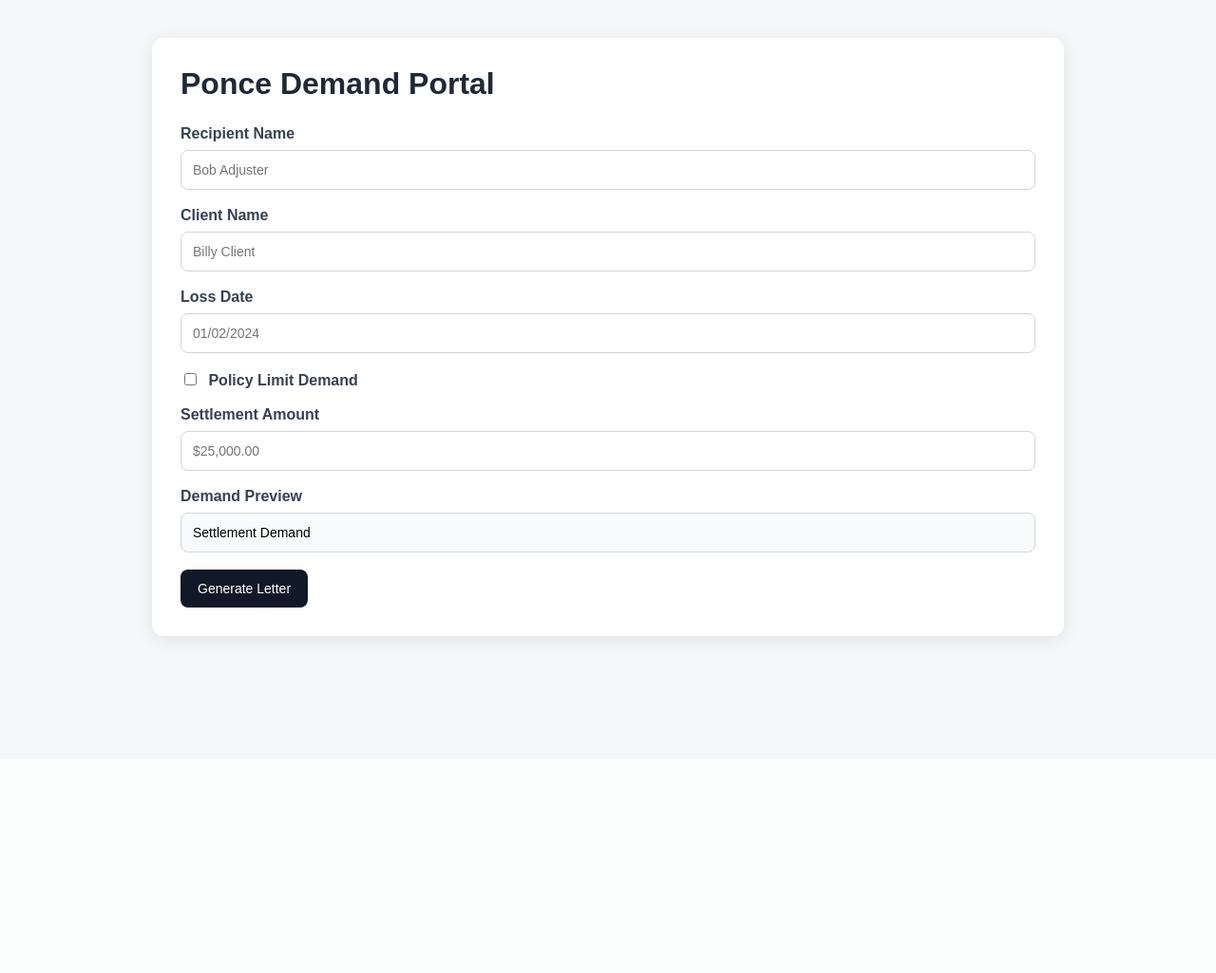
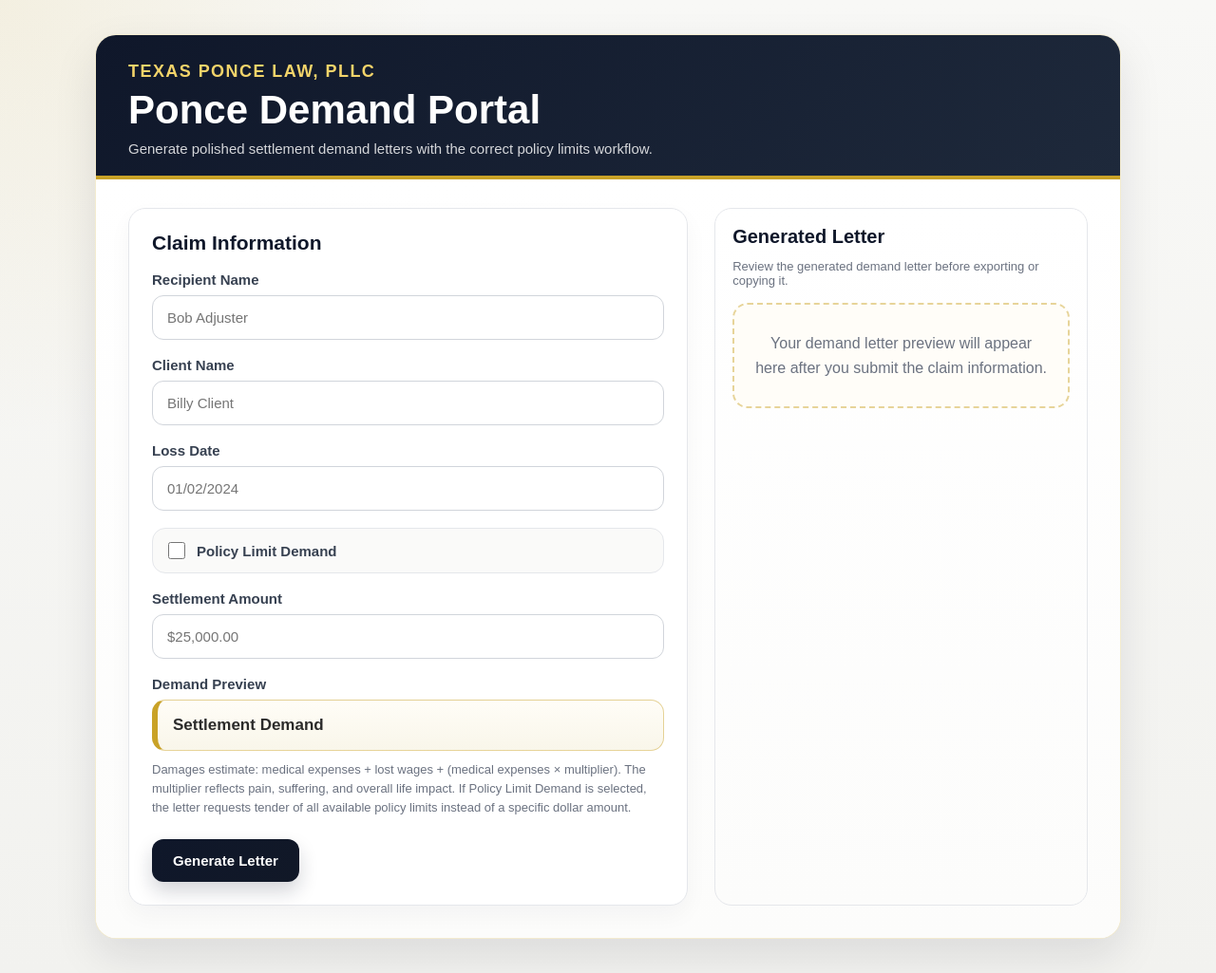
Before and after one commit to n1x0n9/ponce-demand-site, a Flask app: page / in a window 1280 px wide. Shown: the whole page at 95% size. Before the commit the page ends 680 px from the top, so only its background shows below. Run offline with Flask 3, Linux system fonts and the light colour scheme.

Commit message:
Restore UI design and fix policy limit demand behavior

```diff
--- a/app.py
+++ b/app.py
@@ -2,34 +2,52 @@ from flask import Flask, render_template, request
 
 app = Flask(__name__)
 
+
+def clean_text(value):
+    return (value or "").strip()
+
+
 @app.route("/", methods=["GET", "POST"])
 def index():
-
     generated_letter = ""
     demand_type = "Settlement Demand"
+    settlement_preview = "Settlement Demand"
+    policy_limit_checked = False
+    settlement_amount_value = ""
 
     if request.method == "POST":
+        recipient_name = clean_text(request.form.get("recipient_name"))
+        client_name = clean_text(request.form.get("client_name"))
+        loss_date = clean_text(request.form.get("loss_date"))
+        settlement_amount = clean_text(request.form.get("settlement_amount"))
+        policy_limit_demand = request.form.get("policy_limit_demand") == "on"
 
-        recipient_name = request.form.get("recipient_name", "")
-        client_name = request.form.get("client_name", "")
-        loss_date = request.form.get("loss_date", "")
-
-        policy_limit_demand = request.form.get("policy_limit_demand") == "on"
-        settlement_amount = request.form.get("settlement_amount", "")
+        policy_limit_checked = policy_limit_demand
+        settlement_amount_value = settlement_amount
 
         if policy_limit_demand:
             demand_type = "Policy Limits Demand"
-            demand_sentence = "we hereby demand tender of all available policy limits in full and final settlement of this claim."
+            settlement_preview = "Policy Limits Demand"
+            demand_sentence = (
+                "we hereby demand tender of all available policy limits "
+                "in full and final settlement of this claim."
+            )
         else:
             demand_type = "Settlement Demand"
+            settlement_preview = "Settlement Demand"
 
             if settlement_amount:
-                demand_sentence = f"we hereby demand the amount of {settlement_amount} in full and final settlement of this claim."
+                demand_sentence = (
+                    f"we hereby demand the amount of {settlement_amount} "
+                    "in full and final settlement of this claim."
+                )
             else:
-                demand_sentence = "we hereby demand a fair and reasonable settlement in full and final settlement of this claim."
+                demand_sentence = (
+                    "we hereby demand a fair and reasonable settlement "
+                    "in full and final settlement of this claim."
+                )
 
-        generated_letter = f"""
-This letter is written for the sole purpose of settlement and is not intended for use for any other purpose without the express written consent of this office. Accordingly, this letter and the material included herein shall not, to the extent allowed by law, be admitted as evidence.
+        generated_letter = f"""This letter is written for the sole purpose of settlement and is not intended for use for any other purpose without the express written consent of this office. Accordingly, this letter and the material included herein shall not, to the extent allowed by law, be admitted as evidence.
 
 Dear {recipient_name}:
 
@@ -47,7 +65,10 @@ Texas Ponce Law, PLLC
     return render_template(
         "form.html",
         generated_letter=generated_letter,
-        demand_type=demand_type
+        demand_type=demand_type,
+        settlement_preview=settlement_preview,
+        policy_limit_checked=policy_limit_checked,
+        settlement_amount_value=settlement_amount_value,
     )
 
 
--- a/templates/form.html
+++ b/templates/form.html
@@ -5,26 +5,96 @@
   <meta name="viewport" content="width=device-width, initial-scale=1.0">
   <title>Ponce Demand Portal</title>
   <style>
+    :root {
+      --bg: #f7f7f5;
+      --card: #ffffff;
+      --text: #111827;
+      --muted: #6b7280;
+      --line: #e5e7eb;
+      --gold: #c9a227;
+      --gold-dark: #9d7b12;
+      --navy: #0f172a;
+      --navy-2: #1e293b;
+      --soft: #fafaf9;
+    }
+
+    * {
+      box-sizing: border-box;
+    }
+
     body {
+      margin: 0;
       font-family: Arial, sans-serif;
-      background: #f4f6f8;
-      margin: 0;
-      padding: 0;
+      background:
+        radial-gradient(circle at top left, rgba(201,162,39,0.10), transparent 28%),
+        linear-gradient(180deg, #f8f8f6 0%, #f2f2ef 100%);
+      color: var(--text);
+    }
+
+    .page {
+      min-height: 100vh;
+      padding: 36px 20px;
     }
 
     .container {
-      max-width: 900px;
-      margin: 40px auto;
-      background: #ffffff;
-      padding: 30px;
-      border-radius: 12px;
-      box-shadow: 0 4px 18px rgba(0,0,0,0.08);
+      max-width: 1080px;
+      margin: 0 auto;
+      background: var(--card);
+      border: 1px solid rgba(201,162,39,0.22);
+      border-radius: 22px;
+      box-shadow: 0 18px 45px rgba(15, 23, 42, 0.10);
+      overflow: hidden;
     }
 
-    h1 {
-      margin-top: 0;
-      margin-bottom: 25px;
-      color: #1f2937;
+    .header {
+      padding: 28px 34px 20px;
+      background: linear-gradient(135deg, var(--navy) 0%, var(--navy-2) 100%);
+      color: #fff;
+      border-bottom: 4px solid var(--gold);
+    }
+
+    .brand {
+      font-size: 18px;
+      font-weight: 700;
+      letter-spacing: 0.08em;
+      text-transform: uppercase;
+      color: #f3d46a;
+      margin-bottom: 8px;
+    }
+
+    .header h1 {
+      margin: 0;
+      font-size: 42px;
+      line-height: 1.05;
+      font-weight: 800;
+    }
+
+    .header p {
+      margin: 10px 0 0;
+      color: rgba(255,255,255,0.82);
+      font-size: 15px;
+    }
+
+    .content {
+      display: grid;
+      grid-template-columns: 1.2fr 0.8fr;
+      gap: 28px;
+      padding: 30px 34px 34px;
+      background: linear-gradient(180deg, #fff 0%, #fcfcfb 100%);
+    }
+
+    .panel {
+      background: #fff;
+      border: 1px solid var(--line);
+      border-radius: 18px;
+      padding: 24px;
+      box-shadow: 0 10px 25px rgba(15, 23, 42, 0.04);
+    }
+
+    .panel h2 {
+      margin: 0 0 18px;
+      font-size: 21px;
+      color: var(--navy);
     }
 
     .form-group {
@@ -33,56 +103,166 @@
 
     label {
       display: block;
-      font-weight: 600;
+      font-weight: 700;
       margin-bottom: 8px;
       color: #374151;
+      font-size: 15px;
     }
 
     input[type="text"],
     textarea {
       width: 100%;
-      padding: 12px;
+      padding: 14px 15px;
       border: 1px solid #d1d5db;
-      border-radius: 8px;
-      font-size: 14px;
-      box-sizing: border-box;
+      border-radius: 12px;
+      font-size: 15px;
+      background: #fff;
+      color: var(--text);
+      transition: border-color 0.15s ease, box-shadow 0.15s ease;
     }
 
-    input[readonly] {
-      background: #f9fafb;
+    input[type="text"]:focus,
+    textarea:focus {
+      outline: none;
+      border-color: var(--gold);
+      box-shadow: 0 0 0 4px rgba(201,162,39,0.15);
+    }
+
+    textarea {
+      min-height: 360px;
+      resize: vertical;
+      white-space: pre-wrap;
+      line-height: 1.6;
+    }
+
+    .checkbox-card {
+      display: flex;
+      align-items: center;
+      gap: 12px;
+      padding: 14px 16px;
+      border: 1px solid var(--line);
+      border-radius: 14px;
+      background: var(--soft);
     }
 
     input[type="checkbox"] {
-      margin-right: 8px;
+      width: 18px;
+      height: 18px;
+      margin: 0;
+      accent-color: var(--gold-dark);
+    }
+
+    .checkbox-text {
+      font-weight: 700;
+      color: #374151;
+      font-size: 15px;
+    }
+
+    .preview-box {
+      background: linear-gradient(180deg, #fffdf7 0%, #f9f6ea 100%);
+      border: 1px solid rgba(201,162,39,0.45);
+      border-left: 6px solid var(--gold);
+      border-radius: 14px;
+      padding: 16px;
+      color: #2b2b2b;
+      font-size: 17px;
+      font-weight: 700;
+      box-shadow: inset 0 1px 0 rgba(255,255,255,0.8);
+    }
+
+    .preview-help {
+      margin-top: 10px;
+      font-size: 13px;
+      line-height: 1.55;
+      color: var(--muted);
+    }
+
+    .button-row {
+      margin-top: 22px;
     }
 
     button {
-      background: #111827;
+      background: linear-gradient(135deg, var(--navy) 0%, #111827 100%);
       color: white;
       border: none;
-      padding: 12px 18px;
-      border-radius: 8px;
-      font-size: 14px;
+      padding: 14px 22px;
+      border-radius: 12px;
+      font-size: 15px;
+      font-weight: 700;
       cursor: pointer;
+      box-shadow: 0 10px 20px rgba(15, 23, 42, 0.18);
+      transition: transform 0.12s ease, box-shadow 0.12s ease;
     }
 
     button:hover {
-      background: #1f2937;
+      transform: translateY(-1px);
+      box-shadow: 0 14px 24px rgba(15, 23, 42, 0.22);
     }
 
-    .output {
-      margin-top: 30px;
+    .letter-shell {
+      background: linear-gradient(180deg, #fff 0%, #fcfcfb 100%);
+      border: 1px solid var(--line);
+      border-radius: 18px;
+      padding: 18px;
+      min-height: 100%;
     }
 
-    .output textarea {
-      min-height: 320px;
-      white-space: pre-wrap;
+    .letter-title {
+      margin: 0 0 12px;
+      font-size: 20px;
+      color: var(--navy);
+      font-weight: 800;
+    }
+
+    .letter-subtitle {
+      margin: 0 0 16px;
+      font-size: 13px;
+      color: var(--muted);
+    }
+
+    .empty-state {
+      border: 2px dashed rgba(201,162,39,0.45);
+      background: #fffdf8;
+      border-radius: 16px;
+      padding: 28px 20px;
+      text-align: center;
+      color: #6b7280;
+      line-height: 1.6;
+    }
+
+    @media (max-width: 900px) {
+      .content {
+        grid-template-columns: 1fr;
+      }
+
+      .header h1 {
+        font-size: 34px;
+      }
+
+      .container {
+        border-radius: 18px;
+      }
+
+      .content,
+      .header {
+        padding-left: 20px;
+        padding-right: 20px;
+      }
     }
   </style>
 </head>
 <body>
+  <div class="page">
     <div class="container">
+      <div class="header">
+        <div class="brand">Texas Ponce Law, PLLC</div>
         <h1>Ponce Demand Portal</h1>
+        <p>Generate polished settlement demand letters with the correct policy limits workflow.</p>
+      </div>
+
+      <div class="content">
+        <div class="panel">
+          <h2>Claim Information</h2>
 
           <form method="POST">
             <div class="form-group">
@@ -101,31 +281,58 @@
             </div>
 
             <div class="form-group">
-        <label>
-          <input type="checkbox" id="policy_limit_demand" name="policy_limit_demand">
+              <div class="checkbox-card">
+                <input
+                  type="checkbox"
+                  id="policy_limit_demand"
+                  name="policy_limit_demand"
+                  {% if policy_limit_checked %}checked{% endif %}
+                >
+                <label for="policy_limit_demand" class="checkbox-text" style="margin:0;">
                   Policy Limit Demand
                 </label>
+              </div>
             </div>
 
             <div class="form-group" id="settlement_amount_group">
               <label for="settlement_amount">Settlement Amount</label>
-        <input type="text" id="settlement_amount" name="settlement_amount" placeholder="$25,000.00">
+              <input
+                type="text"
+                id="settlement_amount"
+                name="settlement_amount"
+                placeholder="$25,000.00"
+                value="{{ settlement_amount_value or '' }}"
+              >
             </div>
 
             <div class="form-group">
-        <label for="demand_preview">Demand Preview</label>
-        <input type="text" id="demand_preview" readonly value="{{ demand_type or 'Settlement Demand' }}">
+              <label>Demand Preview</label>
+              <div class="preview-box" id="demand_preview">{{ settlement_preview or "Settlement Demand" }}</div>
+              <div class="preview-help">
+                Damages estimate: medical expenses + lost wages + (medical expenses × multiplier). The multiplier reflects pain, suffering, and overall life impact. If Policy Limit Demand is selected, the letter requests tender of all available policy limits instead of a specific dollar amount.
+              </div>
             </div>
 
+            <div class="button-row">
               <button type="submit">Generate Letter</button>
+            </div>
           </form>
+        </div>
+
+        <div class="letter-shell">
+          <h2 class="letter-title">Generated Letter</h2>
+          <p class="letter-subtitle">Review the generated demand letter before exporting or copying it.</p>
 
           {% if generated_letter %}
-    <div class="output">
-      <h2>Generated Letter</h2>
             <textarea readonly>{{ generated_letter }}</textarea>
+          {% else %}
+            <div class="empty-state">
+              Your demand letter preview will appear here after you submit the claim information.
             </div>
           {% endif %}
+        </div>
+      </div>
+    </div>
   </div>
 
   <script>
@@ -140,10 +347,10 @@
       if (policyLimitCheckbox.checked) {
         settlementGroup.style.display = 'none';
         settlementInput.value = '';
-        demandPreview.value = 'Policy Limits Demand';
+        demandPreview.textContent = 'Policy Limits Demand';
       } else {
         settlementGroup.style.display = 'block';
-        demandPreview.value = 'Settlement Demand';
+        demandPreview.textContent = 'Settlement Demand';
       }
     }
 
```
Lines whose indentation alone changed are shown as unchanged.
